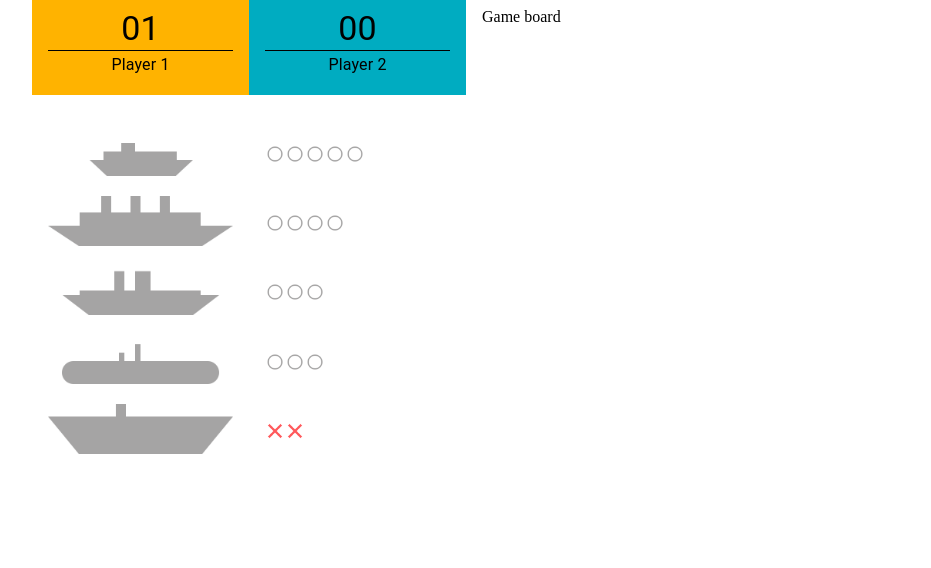
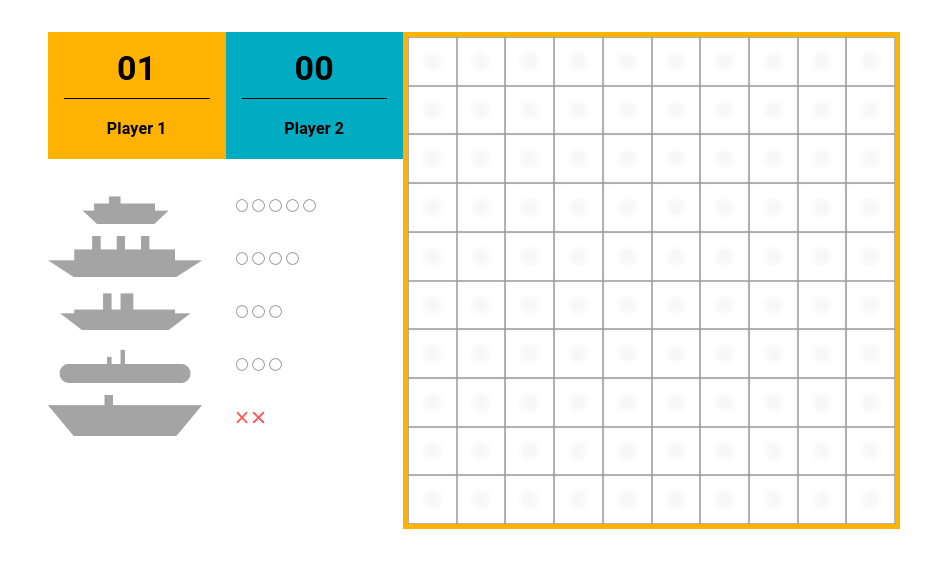
Before and after one commit to AhamedR/battleship, a React app: page / in a window 1280 px wide. Shown: the top 568 px of the page, without its empty margins (166-1097 px from the left). Built offline with nearby package versions, Linux system fonts and the light colour scheme; the HTML template or start-up script is replaced by a standard one.

Commit message:
style: ui enhancement

```diff
--- a/src/components/atoms/Cell.tsx
+++ b/src/components/atoms/Cell.tsx
@@ -1,5 +1,3 @@
-// src/components/atoms/Cell.tsx
-import React from "react";
 import Box from "@mui/material/Box";
 import Button from "@mui/material/Button";
 
--- a/src/components/molecules/ScoreBoard.tsx
+++ b/src/components/molecules/ScoreBoard.tsx
@@ -1,5 +1,4 @@
 import Grid from "@mui/material/Grid";
-import Box from "@mui/material/Box";
 import Typography from "@mui/material/Typography";
 
 interface ScoreBoardProps {
@@ -17,15 +16,27 @@ const ScoreBoard: React.FC<ScoreBoardProps> = ({
   const formattedScore = String(score).padStart(2, "0");
 
   return (
-    <Grid xs={6}>
-      <Box style={{ padding: "16px", backgroundColor: color }}>
-        <Typography variant="h4" align="center" borderBottom={"solid 1px "}>
+    <Grid item xs={6}>
+      <Grid item width={"100%"} p={1} sx={{ backgroundColor: color }}>
+        <Typography
+          variant="h4"
+          align="center"
+          m={"8px"}
+          pb={"8px"}
+          borderBottom={"solid 1px"}
+          sx={{ fontWeight: "bold" }}
+        >
           {formattedScore}
         </Typography>
-        <Typography variant="subtitle1" align="center">
+        <Typography
+          variant="subtitle1"
+          align="center"
+          p={"8px"}
+          sx={{ fontWeight: "bold" }}
+        >
           {name}
         </Typography>
-      </Box>
+      </Grid>
     </Grid>
   );
 };
--- a/src/components/molecules/ShipList.tsx
+++ b/src/components/molecules/ShipList.tsx
@@ -1,5 +1,6 @@
-import React, { useMemo } from 'react';
+import { useMemo } from 'react';
 import Grid from '@mui/material/Grid';
+
 import Ship from '../atoms/Ship';
 
 // Assets
@@ -46,13 +47,13 @@ const ShipList: React.FC = () => {
   const ships = useMemo(() => shipsData, []);
 
   return (
-    <Grid container spacing={2} mt={2}>
+    <>
       {ships.map((ship, index) => (
         <Grid key={index} item xs={12} sm={6} md={12} maxWidth="50%">
           <Ship name={ship.name} img={ship.img} hits={ship.hits} />
         </Grid>
       ))}
-    </Grid>
+    </>
   );
 };
 
--- a/src/components/organisms/GameInfo.tsx
+++ b/src/components/organisms/GameInfo.tsx
@@ -1,16 +1,20 @@
 import Grid from "@mui/material/Grid";
+import Box from "@mui/material/Box";
+
 import ScoreBoard from "../molecules/ScoreBoard";
 import ShipList from "../molecules/ShipList";
 
 const GameInfo: React.FC = () => {
   return (
-    <>
-      <Grid container spacing={2}>
+    <Box>
+      <Grid container>
         <ScoreBoard name="Player 1" score={1} />
         <ScoreBoard name="Player 2" score={0} color="#00ACC1" />
       </Grid>
-      <ShipList />
-    </>
+      <Grid container spacing={1} mt={2}>
+        <ShipList />
+      </Grid>
+    </Box>
   );
 };
 
--- a/src/components/template/GameTemplate.tsx
+++ b/src/components/template/GameTemplate.tsx
@@ -1,20 +1,22 @@
-import React from "react";
+import Container from "@mui/material/Container";
+import Grid from "@mui/material/Grid";
+
 import GameInfo from "../organisms/GameInfo";
-import { Container, Grid } from "@mui/material";
+import Board from "../organisms/Board";
 
 const GameTemplate: React.FC = () => {
   return (
     <Container maxWidth="md">
       <Grid
         container
-        spacing={2}
-        sx={{flexDirection: { md: 'row', xs: 'column-reverse' }}}
+        sx={{ flexDirection: { md: "row", xs: "column-reverse" } }}
+        mt={4}
       >
-        <Grid item xs={12} md={6}>
+        <Grid item xs={12} md={5}>
           <GameInfo />
         </Grid>
-        <Grid item xs={12} md={6}>
-          Game board
+        <Grid item xs={12} md={7}>
+          <Board />
         </Grid>
       </Grid>
     </Container>
```
